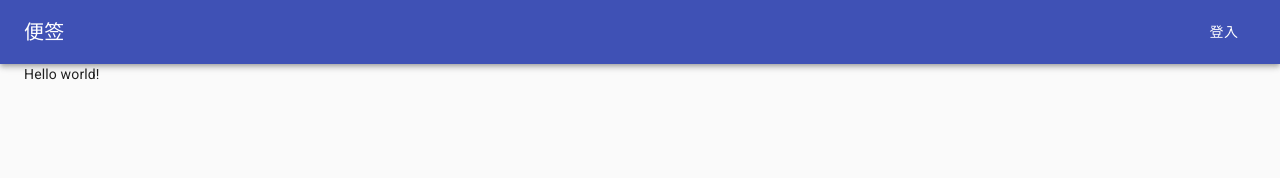
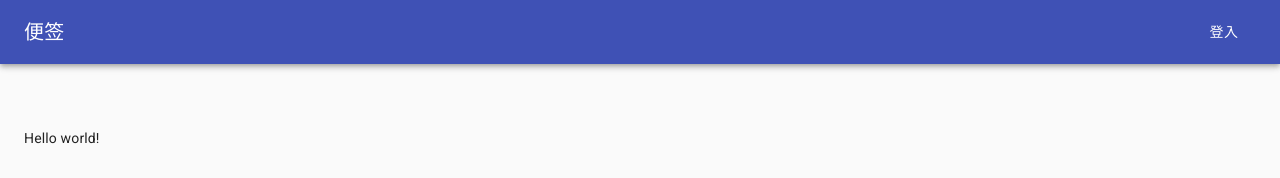
Before and after one commit to WordlessEcho/Brambling-Note-FE, a React (Create React App) app: page / in a window 1280 px wide. Shown: the top 178 px of the page. Built offline with nearby package versions, Linux system fonts and the light colour scheme.

Commit message:
feat(ui): add a spacer under the app bar

```diff
--- a/src/App.tsx
+++ b/src/App.tsx
@@ -1,6 +1,8 @@
 import React, { useEffect, useState } from 'react';
 
-import { Container, ThemeProvider, createMuiTheme } from '@material-ui/core';
+import {
+  Container, ThemeProvider, Theme, createStyles, makeStyles, createMuiTheme,
+} from '@material-ui/core';
 import { zhCN } from '@material-ui/core/locale';
 
 import { LoginUser, Note, User } from './types';
@@ -13,11 +15,15 @@ import Login from './components/Login';
 
 type DialogStatus = { login: boolean };
 const theme = createMuiTheme({}, zhCN);
+const useStyles = makeStyles((t: Theme) => createStyles(
+  { appBarSpacer: t.mixins.toolbar },
+));
 
 const App = () => {
   const [user, setUser] = useState<User | null>(null);
   const [notes, setNotes] = useState<Note[]>();
   const [dialogStatus, setDialogStatus] = useState<DialogStatus>({ login: false });
+  const classes = useStyles();
 
   const handleLogin = (loginUser: LoginUser) => (
     loginService.login(loginUser)
@@ -62,6 +68,7 @@ const App = () => {
         login={handleLogin}
       />
 
+      <div className={classes.appBarSpacer} />
       <Container component="main">
         Hello world!
       </Container>
```
